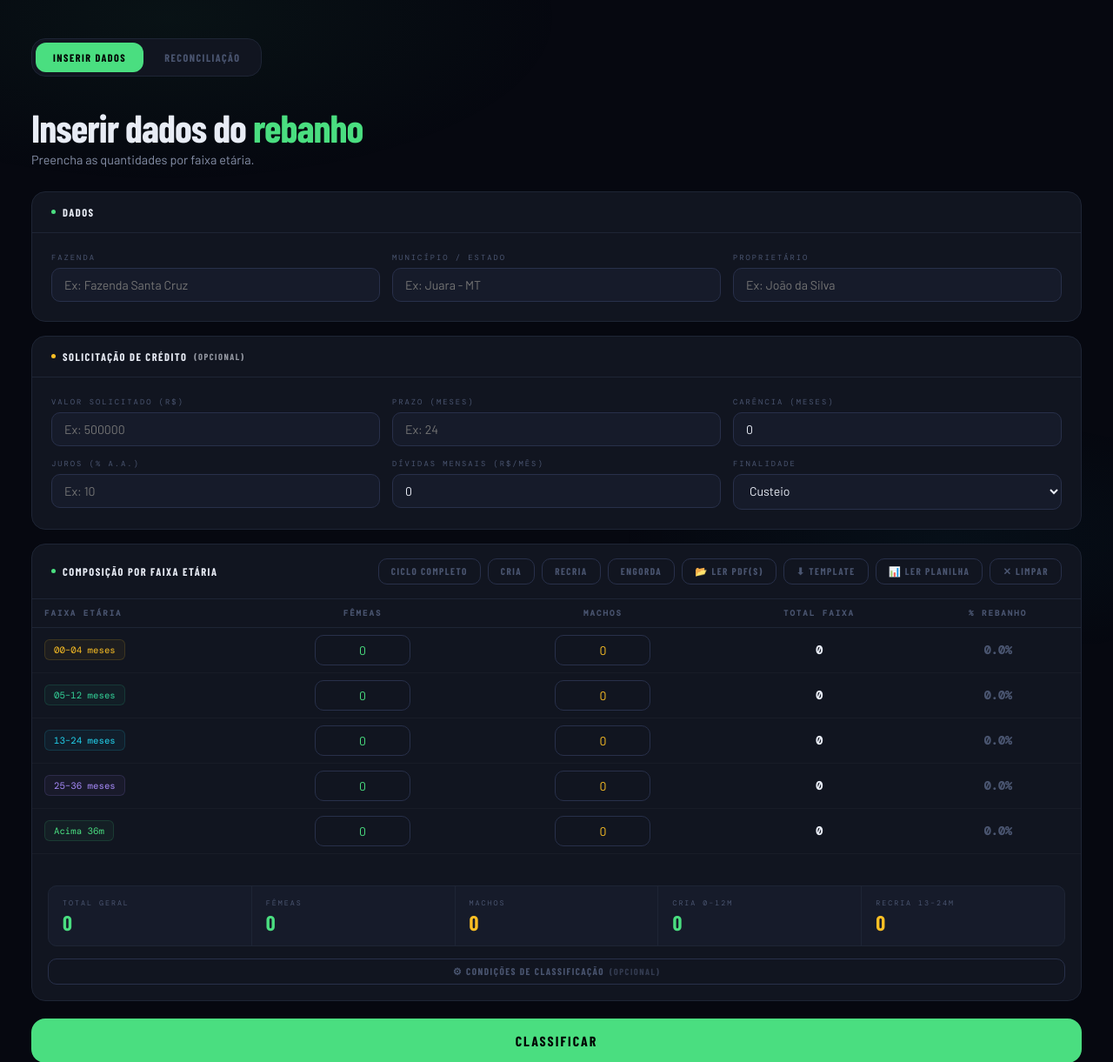
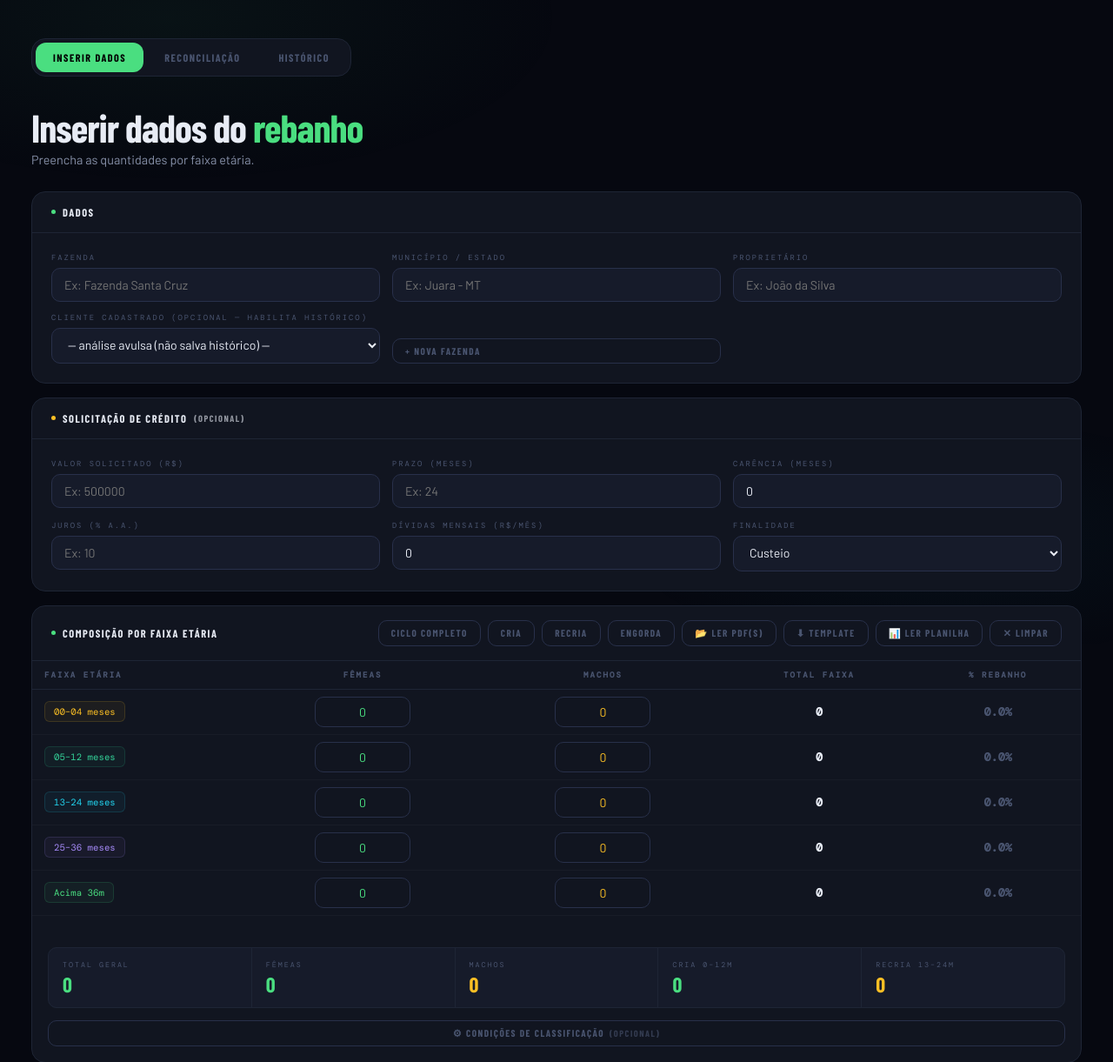
Before and after one commit to Lucazvfx/fluxocaixa, a Flask app: template templates/index.html in a window 1280 px wide. Shown: the part 60-1281 px from the top of the page at 87% size. Run offline with Flask 3, Linux system fonts and the light colour scheme; the template is opened without the code that fills it, so the values that code supplies are empty; data comes from the database, SQL or seed files in the repository; parts of the project's set-up code (start-up, migrations or seed data) failed here and were passed over; some libraries are stand-ins or nearby versions; some web fonts are replaced.

Commit message:
feat: seletor de fazenda, aba Histórico e download de PDF do parecer
Seletor "Cliente cadastrado" (aditivo, não quebra import de PDF/planilha)
envia fazenda_id no /api/classificar — corrige o parecer nunca sendo
persistido. Aba Histórico lista pareceres salvos por fazenda com download
de PDF; botão "Baixar PDF" também no card do resultado. Verificado no
navegador: persistência real, listagem e os dois caminhos de PDF (200,
bytes válidos), sem erros de console.

Co-Authored-By: Claude Opus 4.8 <noreply@anthropic.com>

```diff
--- a/templates/index.html
+++ b/templates/index.html
@@ -256,6 +256,7 @@ main{max-width:1340px;margin:0 auto;padding:44px 36px 120px;position:relative;z-
   <button class="tab-btn" id="tab-res" style="display:none" onclick="showTab('resultado',this)">Resultado</button>
   <button class="tab-btn" id="tab-cen" style="display:none" onclick="showTab('cenarios',this)">Simular Cenários</button>
   <button class="tab-btn" id="tab-rec" onclick="showTab('reconciliacao',this)">Reconciliação</button>
+  <button class="tab-btn" onclick="showTab('historico',this)">Histórico</button>
 </div>
 
 <!-- ═══ ENTRADA MANUAL ═══ -->
@@ -270,6 +271,12 @@ main{max-width:1340px;margin:0 auto;padding:44px 36px 120px;position:relative;z-
         <div class="field"><label>Fazenda</label><input type="text" id="f_faz" placeholder="Ex: Fazenda Santa Cruz"></div>
         <div class="field"><label>Município / Estado</label><input type="text" id="f_mun" placeholder="Ex: Juara - MT"></div>
         <div class="field"><label>Proprietário</label><input type="text" id="f_prop" placeholder="Ex: João da Silva"></div>
+      </div>
+      <div class="fgrid" style="margin-top:12px;align-items:end">
+        <div class="field"><label>Cliente cadastrado (opcional — habilita histórico)</label>
+          <select id="f_fazenda_id" onchange="onFazendaSelecionada()"><option value="">— análise avulsa (não salva histórico) —</option></select>
+        </div>
+        <button class="btn-sm" onclick="novaFazendaPrompt()">+ Nova fazenda</button>
       </div>
     </div>
   </div>
@@ -550,6 +557,21 @@ main{max-width:1340px;margin:0 auto;padding:44px 36px 120px;position:relative;z-
     <div id="recon-result"></div>
   </div>
 </div>
+
+<!-- ═══ HISTÓRICO DE PARECERES ═══ -->
+<div class="panel" id="panel-historico">
+  <div class="ptitle">Histórico de <em>Pareceres</em></div>
+  <p class="psub">Pareceres salvos por fazenda cliente.</p>
+  <div class="card">
+    <div class="ch"><div class="ct"><div class="cd"></div>Fazenda</div></div>
+    <div class="cb">
+      <div class="field"><label>Selecione a fazenda</label>
+        <select id="hist-fazenda-id" onchange="carregarHistoricoPareceres()"><option value="">— selecione —</option></select>
+      </div>
+      <div id="hist-lista" style="margin-top:14px"></div>
+    </div>
+  </div>
+</div>
 </main>
 
 <script>
@@ -710,6 +732,8 @@ async function classificar(){
   showLoading('Classificando com ML...');
   try{
     const body={valores:v,fazenda:document.getElementById('f_faz').value,municipio:document.getElementById('f_mun').value,proprietario:document.getElementById('f_prop').value};
+    // Cliente cadastrado (opcional) — necessário para persistir o parecer no histórico
+    body.fazenda_id=+document.getElementById('f_fazenda_id')?.value||null;
     // Preços por categoria (cotação do dia, editáveis) — cada um segue seu preço
     body.preco_boi=+document.getElementById('cot-boi')?.value||0;
     body.preco_vaca=+document.getElementById('cot-vaca')?.value||0;
@@ -968,6 +992,7 @@ async function classificarPDF(v,meta){
 // ================== RENDER RESULTADO ==================
 function renderParecer(data){
   const p=data.parecer; if(!p) return '';
+  window._lastParecer = p;
   const c=p.conclusao||{};
   const LBL={aprovar:'APROVAR',ressalva:'APROVAR COM RESSALVA',negar:'NEGAR'};
   const cor={aprovar:'#4ADE80',ressalva:'#FBBF24',negar:'#F87171'}[c.recomendacao]||'#8891A5';
@@ -979,7 +1004,8 @@ function renderParecer(data){
        </div>`
     : `<div style="padding:14px;border-radius:10px;border:1px dashed var(--b);color:var(--mu);font-size:.8rem">Informe a Solicitação de Crédito na aba de entrada para gerar a conclusão de capacidade de pagamento.</div>`;
   return `<div class="card" style="margin-bottom:24px">
-    <div class="ch"><div class="ct"><div class="cd" style="background:${cor}"></div>Parecer de Crédito</div></div>
+    <div class="ch"><div class="ct"><div class="cd" style="background:${cor}"></div>Parecer de Crédito</div>
+      <button class="btn-sm" onclick="baixarPdfParecer(window._lastParecer)">⬇ Baixar PDF</button></div>
     <div class="cb">${concl}</div>
   </div>`;
 }
@@ -1606,6 +1632,91 @@ function logout() {
   window.location.href = '/logout';
 }
 
+// ================== FAZENDAS (cliente cadastrado) ==================
+let fazendasCache = [];
+async function carregarFazendasSelect(){
+  try{
+    const r = await fetch('/api/fazendas');
+    const d = await r.json();
+    fazendasCache = d.fazendas || [];
+    const opts = fazendasCache.map(f=>`<option value="${f.id}">${f.nome}${f.municipio?' — '+f.municipio:''}</option>`).join('');
+    const selEntrada = document.getElementById('f_fazenda_id');
+    const selHist = document.getElementById('hist-fazenda-id');
+    if(selEntrada) selEntrada.innerHTML = '<option value="">— análise avulsa (não salva histórico) —</option>' + opts;
+    if(selHist) selHist.innerHTML = '<option value="">— selecione —</option>' + opts;
+  }catch(e){}
+}
+function onFazendaSelecionada(){
+  const id = document.getElementById('f_fazenda_id').value;
+  const f = fazendasCache.find(x=>String(x.id)===String(id));
+  if(!f) return;
+  document.getElementById('f_faz').value = f.nome||'';
+  document.getElementById('f_mun').value = f.municipio||'';
+  document.getElementById('f_prop').value = f.proprietario||'';
+}
+async function novaFazendaPrompt(){
+  const nome = prompt('Nome da fazenda:');
+  if(!nome) return;
+  const proprietario = prompt('Proprietário (opcional):') || '';
+  const municipio = prompt('Município / Estado (opcional):') || '';
+  try{
+    const r = await fetch('/api/fazendas', {method:'POST', headers:{'Content-Type':'application/json'}, body:JSON.stringify({nome, proprietario, municipio})});
+    const d = await r.json();
+    if(!d.ok){ showToast(d.erro||'Erro ao criar fazenda', true); return; }
+    await carregarFazendasSelect();
+    const sel = document.getElementById('f_fazenda_id');
+    if(sel){ sel.value = d.id; onFazendaSelecionada(); }
+    showToast('Fazenda cadastrada.');
+  }catch(e){ showToast('Erro ao criar fazenda.', true); }
+}
+
+// ================== HISTÓRICO DE PARECERES ==================
+async function carregarHistoricoPareceres(){
+  const fid = document.getElementById('hist-fazenda-id').value;
+  const el = document.getElementById('hist-lista');
+  if(!el) return;
+  if(!fid){ el.innerHTML=''; return; }
+  el.innerHTML = '<div style="color:var(--mu);font-size:.8rem">Carregando...</div>';
+  try{
+    const r = await fetch(`/api/fazendas/${fid}/pareceres`);
+    const d = await r.json();
+    const itens = d.pareceres || [];
+    if(!itens.length){ el.innerHTML = '<div style="color:var(--mu);font-size:.85rem">Nenhum parecer salvo ainda para esta fazenda.</div>'; return; }
+    const cor = {aprovar:'#4ADE80', ressalva:'#FBBF24', negar:'#F87171'};
+    el.innerHTML = itens.map((it,i)=>{
+      const c = cor[it.recomendacao]||'#8891A5';
+      let solic = {}; try{ solic = JSON.parse(it.solicitacao||'{}'); }catch(e){}
+      return `<div class="card" style="margin-bottom:10px;padding:14px">
+        <div style="display:flex;justify-content:space-between;align-items:center;flex-wrap:wrap;gap:8px">
+          <div>
+            <span style="font-weight:800;color:${c};text-transform:uppercase">${it.recomendacao||'—'}</span>
+            <span style="font-family:var(--fm);font-size:.7rem;color:var(--mu);margin-left:10px">DSCR ${it.dscr??'—'} · ${it.created_at||''}</span>
+            ${solic.credito_valor?`<span style="font-family:var(--fm);font-size:.7rem;color:var(--mu);margin-left:10px">Crédito: ${fR(solic.credito_valor)}</span>`:''}
+          </div>
+          <button class="btn-sm" onclick="baixarPdfParecerHistorico(${i})">⬇ Baixar PDF</button>
+        </div>
+      </div>`;
+    }).join('');
+    window._histPareceres = itens;
+  }catch(e){ el.innerHTML = '<div style="color:var(--rd)">Erro ao carregar histórico.</div>'; }
+}
+async function baixarPdfParecer(parecerObj){
+  try{
+    const r = await fetch('/api/parecer/pdf', {method:'POST', headers:{'Content-Type':'application/json'}, body:JSON.stringify({parecer:parecerObj})});
+    if(!r.ok){ showToast('Erro ao gerar PDF.', true); return; }
+    const blob = await r.blob();
+    const url = URL.createObjectURL(blob);
+    const a = document.createElement('a'); a.href=url; a.download='parecer_credito.pdf'; a.click();
+    URL.revokeObjectURL(url);
+  }catch(e){ showToast('Erro ao gerar PDF.', true); }
+}
+function baixarPdfParecerHistorico(i){
+  const it = (window._histPareceres||[])[i];
+  if(!it) return;
+  let parecerObj = {}; try{ parecerObj = JSON.parse(it.parecer||'{}'); }catch(e){}
+  baixarPdfParecer(parecerObj);
+}
+
 // ================== COTAÇÃO DO DIA ==================
 let cotacaoDia = null;
 async function carregarCotacaoDia(){
@@ -1642,6 +1753,7 @@ recalcCiclo();
 runSc();
 atualizarDbStats();
 carregarCotacaoDia();
+carregarFazendasSelect();
 </script>
 <footer style="text-align: center; padding: 24px 16px 16px; border-top: 1px solid var(--border); margin-top: 32px; font-family: var(--font-mono); font-size: 0.7rem; color: var(--muted);">
   <p> Desenvolvido por <strong style="color: var(--green);">Lucas Vinicius</strong>.</p>
```
